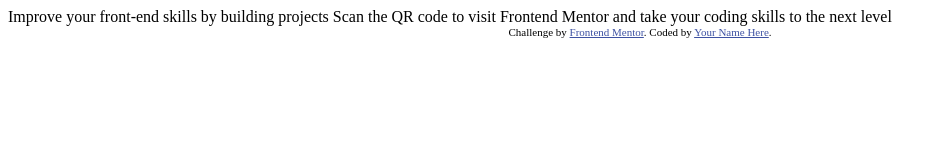
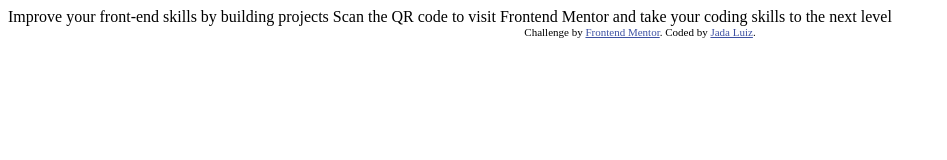
Before and after one commit to jadaluiz/qr-code-challenge, a plain HTML site: page index.html in a window 1280 px wide. Shown: the whole page, without its empty margins (0-947 px from the left). Drawn offline with Linux system fonts and the light colour scheme.

Commit message:
add name

```diff
--- a/index.html
+++ b/index.html
@@ -22,7 +22,7 @@
 
   <div class="attribution">
     Challenge by <a href="https://www.frontendmentor.io?ref=challenge" target="_blank">Frontend Mentor</a>.
-    Coded by <a href="#">Your Name Here</a>.
+    Coded by <a href="#">Jada Luiz</a>.
   </div>
 </body>
 </html>
```
